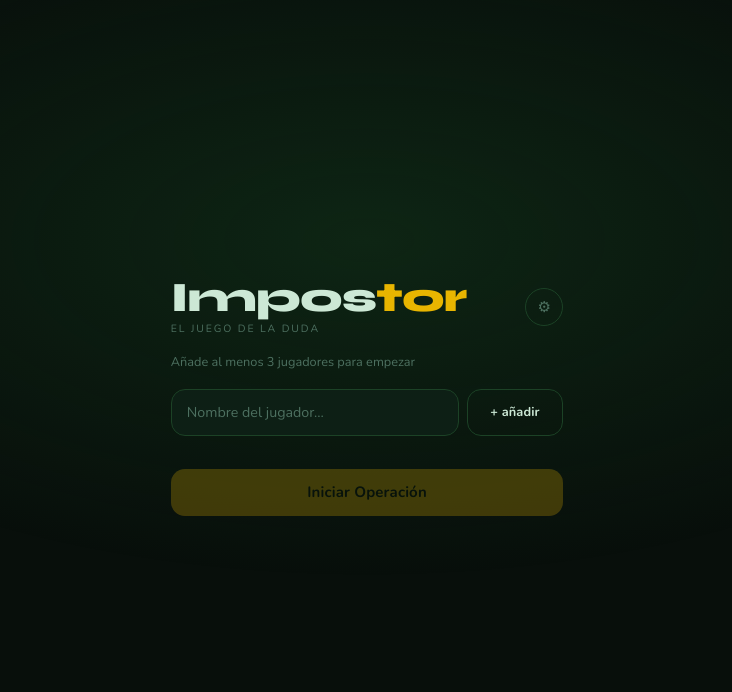
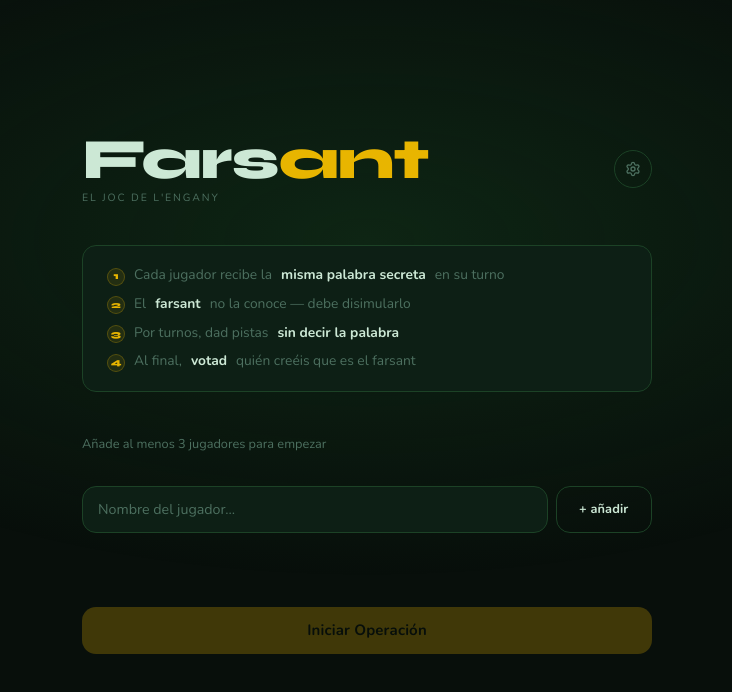
Before and after one commit to Mortyrise/ImpostorGame, a React (Vite) app: page / in a window 1280 px wide. Shown: the top 692 px of the page, without its empty margins (273-1005 px from the left). Built offline with nearby package versions, Linux system fonts and the light colour scheme.

Commit message:
feat: update game title and add lucide-react icons; enhance styles and add how-to-play section

```diff
--- a/index.html
+++ b/index.html
@@ -3,7 +3,7 @@
   <head>
     <meta charset="UTF-8" />
     <meta name="viewport" content="width=device-width, initial-scale=1.0" />
-    <title>Impostor Game</title>
+    <title>Farsant</title>
     <link rel="preconnect" href="https://fonts.googleapis.com">
     <link rel="preconnect" href="https://fonts.gstatic.com" crossorigin>
     <link href="https://fonts.googleapis.com/css2?family=Syne:wght@700;800&family=Nunito:wght@400;600;700&display=swap" rel="stylesheet">
--- a/package.json
+++ b/package.json
@@ -8,6 +8,7 @@
     "preview": "vite preview"
   },
   "dependencies": {
+    "lucide-react": "^0.577.0",
     "react": "^18.3.1",
     "react-dom": "^18.3.1"
   },
--- a/src/index.css
+++ b/src/index.css
@@ -58,10 +58,10 @@ body::before {
 .container {
   width: 100%;
   max-width: 430px;
-  padding: 2.5rem 1.25rem 3rem;
+  padding: 3rem 1.25rem 4.5rem;
   display: flex;
   flex-direction: column;
-  gap: 1.1rem;
+  gap: 1.5rem;
 }
 
 /* ── Utilities ─────────────────────────────────────────── */
@@ -101,6 +101,59 @@ body::before {
 .subtitle {
   font-size: 0.85rem;
   color: var(--muted);
+}
+
+/* ── How to play ───────────────────────────────────────── */
+.how-to-play {
+  margin-top: 0.5rem;
+  background: var(--surface);
+  border: 1px solid var(--border);
+  border-radius: var(--radius);
+  padding: 1rem 1.2rem;
+}
+
+.how-steps {
+  list-style: none;
+  counter-reset: steps;
+  display: flex;
+  flex-direction: column;
+  gap: 0.55rem;
+  margin: 0;
+  padding: 0;
+}
+
+.how-steps li {
+  counter-increment: steps;
+  display: flex;
+  align-items: baseline;
+  gap: 0.6rem;
+  font-size: 0.82rem;
+  color: var(--muted);
+  line-height: 1.45;
+}
+
+.how-steps li::before {
+  content: counter(steps);
+  font-family: var(--font-display);
+  font-size: 0.65rem;
+  font-weight: 800;
+  color: var(--accent);
+  background: rgba(232,181,0,0.1);
+  border: 1px solid rgba(232,181,0,0.25);
+  border-radius: 50%;
+  width: 18px;
+  height: 18px;
+  display: flex;
+  align-items: center;
+  justify-content: center;
+  flex-shrink: 0;
+  line-height: 1;
+  padding-top: 1px;
+}
+
+.how-steps li strong {
+  color: var(--text);
+  font-weight: 700;
 }
 
 /* ── Inputs ────────────────────────────────────────────── */
@@ -418,7 +471,10 @@ input[type="text"]::placeholder { color: var(--muted); }
 }
 
 .tap-icon {
-  font-size: 2rem;
+  display: flex;
+  align-items: center;
+  justify-content: center;
+  color: var(--muted);
   animation: float 2.5s ease infinite;
 }
 
@@ -552,3 +608,44 @@ input[type="text"]::placeholder { color: var(--muted); }
   font-size: 0.85rem;
   line-height: 1.7;
 }
+
+/* ── Desktop responsive ────────────────────────────────── */
+@media (min-width: 600px) {
+  .container {
+    max-width: 560px;
+    padding: 3.5rem 2rem 5rem;
+    gap: 1.8rem;
+  }
+
+  .logo { font-size: 3.4rem; }
+
+  .player-list { max-height: 340px; }
+
+  .how-steps li { font-size: 0.88rem; }
+
+  .card { height: 260px; }
+}
+
+@media (min-width: 900px) {
+  .container {
+    max-width: 660px;
+    padding: 5rem 3rem 6rem;
+    gap: 2.1rem;
+  }
+
+  .logo { font-size: 3.8rem; }
+
+  .player-list { max-height: 420px; }
+
+  .player-list li { padding: 0.8rem 1.2rem; font-size: 1rem; }
+
+  .how-steps li { font-size: 0.92rem; }
+
+  .how-to-play { padding: 1.3rem 1.6rem; }
+
+  .card { height: 300px; }
+
+  .pass-to-name { font-size: 4rem; }
+
+  .player-name { font-size: 3.4rem; }
+}
--- a/src/screens/GameScreen.jsx
+++ b/src/screens/GameScreen.jsx
@@ -1,10 +1,12 @@
+import { Theater } from 'lucide-react'
+
 export default function GameScreen({ game, onReset }) {
   const impostorNames = game.revealOrder.filter((_, i) => game.impostorIndices.has(i))
 
   return (
     <div className="screen">
       <div className="container">
-        <h2 className="game-on-title">¡El juego<br/>empieza! 🎭</h2>
+        <h2 className="game-on-title">¡El juego<br/>empieza! <Theater size={22} style={{ display: 'inline', verticalAlign: 'middle' }} /></h2>
 
         <div className="info-card">
           <p className="info-label">Empieza con la primera pista</p>
--- a/src/screens/RevealScreen.jsx
+++ b/src/screens/RevealScreen.jsx
@@ -1,4 +1,5 @@
 import { useState, useEffect } from 'react'
+import { Hand } from 'lucide-react'
 
 export default function RevealScreen({ game, onNext }) {
   const [revealed, setRevealed] = useState(false)
@@ -67,7 +68,7 @@ export default function RevealScreen({ game, onNext }) {
           onClick={() => !revealed && setRevealed(true)}
         >
           <div className="card-front">
-            <span className="tap-icon">👆</span>
+            <span className="tap-icon"><Hand size={36} /></span>
             <span className="tap-hint">Toca para ver tu rol</span>
           </div>
           <div className="card-back">
--- a/src/screens/SettingsScreen.jsx
+++ b/src/screens/SettingsScreen.jsx
@@ -1,3 +1,5 @@
+import { ArrowLeft } from 'lucide-react'
+
 function maxImpostors(playerCount) {
   return Math.max(1, Math.floor(playerCount / 3))
 }
@@ -17,7 +19,7 @@ export default function SettingsScreen({ settings, setSettings, playerCount, onB
     <div className="screen">
       <div className="container">
         <div className="row-between">
-          <button className="icon-btn" onClick={onBack}>←</button>
+          <button className="icon-btn" onClick={onBack}><ArrowLeft size={16} /></button>
           <h2 className="settings-title">AJUSTES</h2>
           <div style={{ width: 36 }} />
         </div>
--- a/src/screens/SetupScreen.jsx
+++ b/src/screens/SetupScreen.jsx
@@ -1,10 +1,15 @@
 import { useState } from 'react'
+import { Settings, X } from 'lucide-react'
+
+function capitalizeName(str) {
+  return str.replace(/\b\w/g, c => c.toUpperCase())
+}
 
 export default function SetupScreen({ players, setPlayers, settings, onOpenSettings, onStart }) {
   const [input, setInput] = useState('')
 
   function addPlayer() {
-    const name = input.trim()
+    const name = capitalizeName(input.trim())
     if (!name || players.includes(name)) return
     setPlayers(prev => [...prev, name])
     setInput('')
@@ -21,13 +26,22 @@ export default function SetupScreen({ players, setPlayers, settings, onOpenSetti
       <div className="container">
         <div className="row-between">
           <div className="logo-block">
-            <h1 className="logo">Impos<em>tor</em></h1>
-            <p className="logo-sub">El juego de la duda</p>
+            <h1 className="logo">Fars<em>ant</em></h1>
+            <p className="logo-sub">El joc de l'engany</p>
           </div>
-          <button className="icon-btn" onClick={onOpenSettings} title="Ajustes">⚙</button>
+          <button className="icon-btn" onClick={onOpenSettings} title="Ajustes"><Settings size={16} /></button>
         </div>
 
-        <p className="subtitle">Añade al menos 3 jugadores para empezar</p>
+        <div className="how-to-play">
+          <ol className="how-steps">
+            <li>Cada jugador recibe la <strong>misma palabra secreta</strong> en su turno</li>
+            <li>El <strong>farsant</strong> no la conoce — debe disimularlo</li>
+            <li>Por turnos, dad pistas <strong>sin decir la palabra</strong></li>
+            <li>Al final, <strong>votad</strong> quién creéis que es el farsant</li>
+          </ol>
+        </div>
+
+        <p className="subtitle" style={{ marginTop: '0.75rem' }}>Añade al menos 3 jugadores para empezar</p>
 
         <div className="input-row">
           <input
@@ -47,7 +61,7 @@ export default function SetupScreen({ players, setPlayers, settings, onOpenSetti
             <li key={i}>
               <span className="player-num">{String(i + 1).padStart(2, '0')}</span>
               <span className="player-name-text">{name}</span>
-              <button className="remove-btn" onClick={() => removePlayer(i)}>✕</button>
+              <button className="remove-btn" onClick={() => removePlayer(i)}><X size={13} /></button>
             </li>
           ))}
         </ul>
@@ -59,7 +73,7 @@ export default function SetupScreen({ players, setPlayers, settings, onOpenSetti
           </p>
         )}
 
-        <button className="btn btn-primary" disabled={!canStart} onClick={onStart}>
+        <button className="btn btn-primary" style={{ marginTop: '0.75rem' }} disabled={!canStart} onClick={onStart}>
           Iniciar Operación
         </button>
       </div>
```
Also changed, not shown: 1 other file (tests, documents, lock files or other folders).
